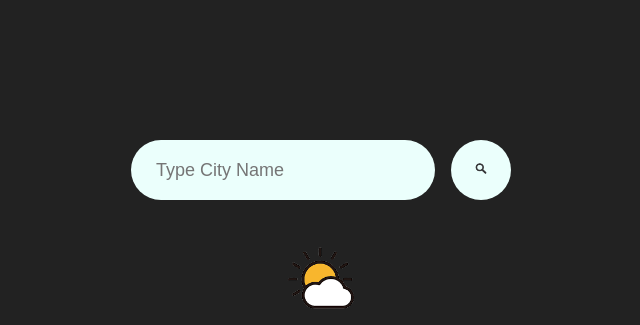
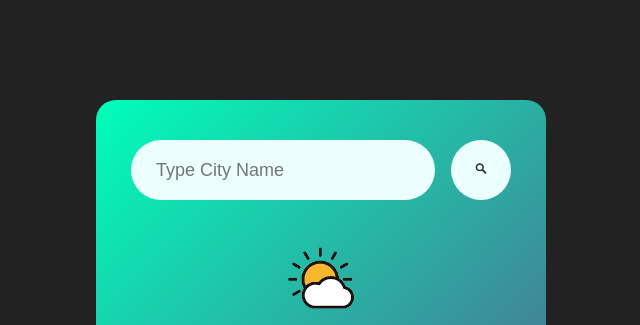
Before and after one commit to nishtha1239/Weather_app, a plain HTML site: page index.html in a window 1280 px wide. Shown: the top 325 px of the page, without its empty margins (319-959 px from the left). Drawn offline with Linux system fonts and the light colour scheme.

Commit message:
uploaded

```diff
--- a/public/style.css
+++ b/public/style.css
@@ -14,7 +14,7 @@ body {
   flex-direction: column;
   align-items: center;
   justify-content: center;
-  background: gitlinear-gradient(135deg, #00feba, #5b548a);
+  background: linear-gradient(135deg, #00feba, #5b548a);
   color: #fff;
   margin: 100px auto 0;
   border-radius: 20px;
```
